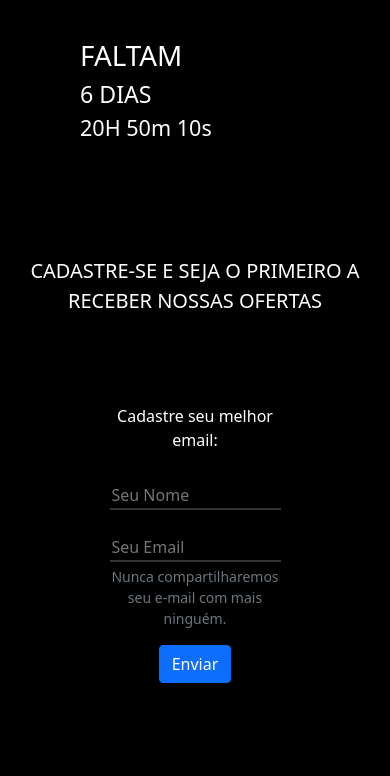
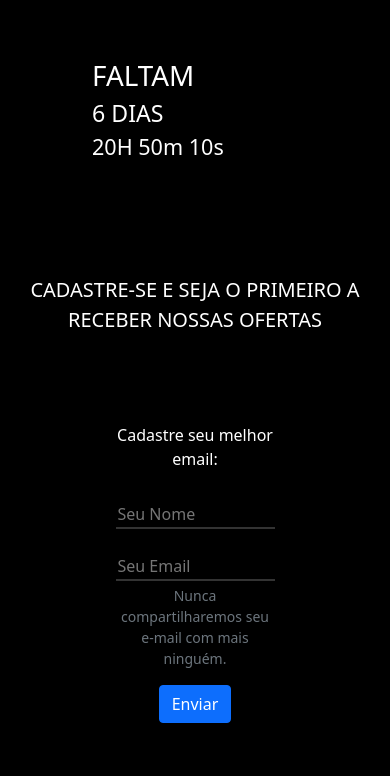
Before and after one commit to amomvga/black-friday-landingPage, a plain HTML site: page index.html in a window 390 px wide. Shown: the part 774-1550 px from the top of the page. Drawn offline with nearby package versions, Linux system fonts and the light colour scheme.

Commit message:
ajuste mobile

```diff
--- a/index.html
+++ b/index.html
@@ -34,12 +34,14 @@
         </div>
     </nav>
 
-    <div class="text-center text-white" style="background-color: black;">
+    <div style="background-color: black;">
+        <div class="text-center text-white container">
             <img src="public/Gráfico-Black-Friday-PNG.png" class="img-fluid"
                 style="max-height: 200px; margin-top: 180px; margin-bottom: 50px;">
             <div class="row g-0">
                 <div class="col-sm-6 col-md-6 p-5 text-end fs-5 mt-2">
-                <p>A Black Friday acontece em Novembro, mas enquanto ela não chega confira as melhores ofertas em moda
+                    <p>A Black Friday acontece em Novembro, mas enquanto ela não chega confira as melhores ofertas em
+                        moda
                         feminina, masculina e infantil e aproveite para saber mais sobre essa data tão esperada pelos
                         comunicadores.</p>
                 </div>
@@ -47,7 +49,8 @@
                     <ul>
                         <li><span>FALTAM</span></li>
                         <li class="fs-3"><span id="days"></span> DIAS</li>
-                    <li class="fs-4"><span id="hours"></span>H <span id="minutes"></span>m <span id="seconds"></span>s
+                        <li class="fs-4"><span id="hours"></span>H <span id="minutes"></span>m <span
+                                id="seconds"></span>s
                         </li>
                     </ul>
                 </div>
@@ -60,18 +63,21 @@
             <div class="container mt-4 w-50">
                 <form>
                     <div class="mb-3">
-                    <label for="exampleInputEmail1" class="form-label mt-5 mb-4">Cadastre seu melhor email:</label><br>
+                        <label for="exampleInputEmail1" class="form-label mt-5 mb-4">Cadastre seu melhor
+                            email:</label><br>
                         <svg id="svg" xmlns="http://www.w3.org/2000/svg" width="16" height="16" fill="currentColor"
                             class="bi bi-person-fill" viewBox="0 0 16 16">
                             <path d="M3 14s-1 0-1-1 1-4 6-4 6 3 6 4-1 1-1 1H3zm5-6a3 3 0 1 0 0-6 3 3 0 0 0 0 6z" />
                         </svg>
-                <input type="email" id="exampleInputEmail1" aria-describedby="emailHelp" placeholder="Seu Nome"><br>
+                        <input type="email" id="exampleInputEmail1" aria-describedby="emailHelp"
+                            placeholder="Seu Nome"><br>
                         <svg id="svg" xmlns="http://www.w3.org/2000/svg" width="16" height="16" fill="currentColor"
                             class="bi bi-envelope-fill" viewBox="0 0 16 16">
                             <path
                                 d="M.05 3.555A2 2 0 0 1 2 2h12a2 2 0 0 1 1.95 1.555L8 8.414.05 3.555ZM0 4.697v7.104l5.803-3.558L0 4.697ZM6.761 8.83l-6.57 4.027A2 2 0 0 0 2 14h12a2 2 0 0 0 1.808-1.144l-6.57-4.027L8 9.586l-1.239-.757Zm3.436-.586L16 11.801V4.697l-5.803 3.546Z" />
                         </svg>
-                    <input type="email" class="mt-4" id="exampleInputEmail2" aria-describedby="emailHelp" placeholder="Seu Email">
+                        <input type="email" class="mt-4" id="exampleInputEmail2" aria-describedby="emailHelp"
+                            placeholder="Seu Email">
                         <div id="emailHelp" class="form-text">Nunca compartilharemos seu e-mail com mais ninguém.</div>
                     </div>
                     <button type="submit" class="btn btn-primary">Enviar</button>
@@ -113,6 +119,7 @@
                 </div>
             </div>
         </div>
+    </div>
 
     <script src="https://cdn.jsdelivr.net/npm/bootstrap@5.0.2/dist/js/bootstrap.bundle.min.js"
         integrity="sha384-MrcW6ZMFYlzcLA8Nl+NtUVF0sA7MsXsP1UyJoMp4YLEuNSfAP+JcXn/tWtIaxVXM"
```
Also changed, not shown: scripts/date.js (line endings or trailing spaces), styles/global.css (line endings or trailing spaces), 1 other file. Lines whose indentation alone changed are shown as unchanged.
